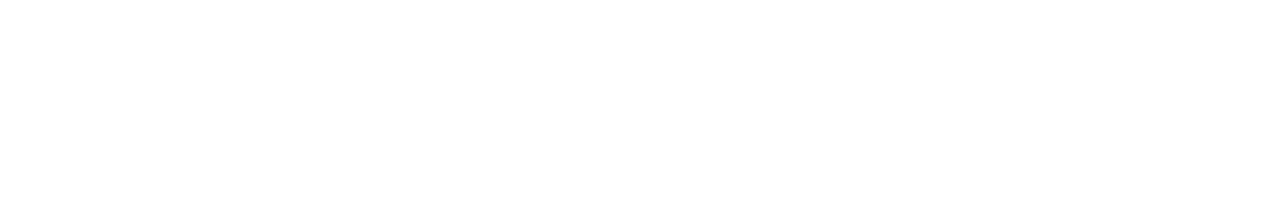
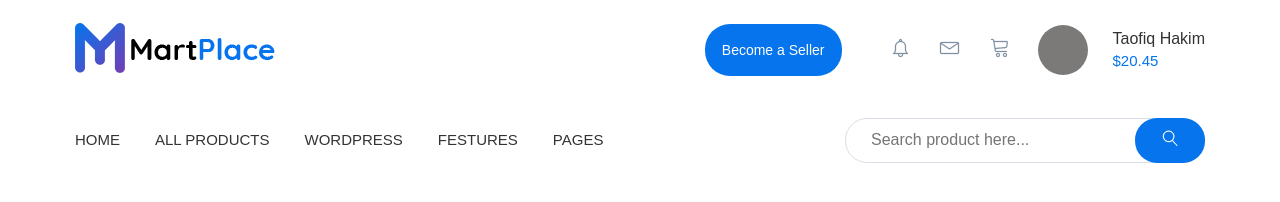
Before and after one commit to Kulikova-Larysa/MartPlace, a website: page app/index.html in a window 1280 px wide. Drawn offline with nearby package versions, Linux system fonts and the light colour scheme; files that its build step writes are made by us from their sources.

Commit message:
added header

```diff
--- a/app/index.html
+++ b/app/index.html
@@ -1,14 +1,102 @@
 <!DOCTYPE html>
 <html lang="en">
+
 <head>
   <meta charset="UTF-8">
   <meta name="viewport" content="width=device-width, initial-scale=1.0">
-  <title>Document</title>
+  <title>MartPlace</title>
+  <link href="https://fonts.googleapis.com/css2?family=Quicksand:wght@400;500;700&display=swap" rel="stylesheet">
   <link rel="stylesheet" href="css/libs.min.css">
   <link rel="stylesheet" href="css/style.min.css">
 </head>
+
 <body>
 
+
+  <heafer class="header">
+    <div class="container">
+      <div class="header__top">
+        <div class="header__logo">
+          <img class="header__logo-img" src="images/logo.png" alt="MartPlace">
+        </div>
+        <div class="header__box">
+          <div class="header__box-block">
+            <a class="header__btn" href="#">
+              Become a Seller
+            </a>
+          </div>
+          <nav class="header__box-block">
+            <li class="header__icons">
+              <a class="icons--link" href="#">
+                <img class="icons--img" src="images/notific.png" alt="icons">
+              </a>
+            </li>
+            <li class="header__icons">
+              <a class="icons--link" href="#">
+                <img class="icons--img" src="images/masseg.png" alt="icons">
+              </a>
+            </li>
+            <li class="header__icons">
+              <a class="icons--link" href="#">
+                <img class="icons--img" src="images/basket.png" alt="icons">
+              </a>
+            </li>
+          </nav>
+          <div class="header__box-block">
+            <div class="header__avatar" style="background-image: url();"></div>
+            <div class="header__name">
+              <a class="header__text">
+                Taofiq Hakim
+              </a>
+              <div class="header__price">
+                $20.45
+              </div>
+            </div>
+          </div>
+        </div>
+      </div>
+    </div>
+    <div class="header__header">
+      <div class="container">
+        <div class="header__bottom">
+          <nav class="header__menu">
+            <li class="header__nav">
+              <a href="" class="header__link">
+                home
+              </a>
+            </li>
+            <li class="header__nav">
+              <a href="" class="header__link">
+                all products
+              </a>
+            </li>
+            <li class="header__nav">
+              <a href="" class="header__link">
+                wordpress
+              </a>
+            </li>
+            <li class="header__nav">
+              <a href="" class="header__link">
+                festures
+              </a>
+            </li>
+            <li class="header__nav">
+              <a href="" class="header__link">
+                pages
+              </a>
+            </li>
+          </nav>
+          <form class="header__form" action="">
+            <input class="header__search" type="text" placeholder="Search product here...">
+            <button class="header__submit">
+              <img class="submit--search" src="images/search.png" alt="">
+            </button>
+          </form>
+        </div>
+      </div>
+     </div>
+    </div>
+  </heafer>
 
 
 
@@ -16,4 +104,5 @@
   <script src="js/libs.min.js"></script>
   <script src="js/main.min.js"></script>
 </body>
+
 </html>
--- /dev/null
+++ b/app/scss/_global.scss
@@ -0,0 +1,28 @@
+html {
+  box-sizing: border-box;
+}
+
+*,
+*::before,
+*::after {
+  box-sizing: inherit;
+}
+
+body {
+  font-family: 'Quicksand-Regular', sans-serif;
+}
+
+.container {
+  max-width: 1160px;
+  padding: 0 15px;
+  margin: 0 auto;
+}
+
+ul,
+li {
+  list-style: none;
+}
+
+a {
+  text-decoration: none;
+}
--- /dev/null
+++ b/app/scss/_vars.scss
@@ -0,0 +1,3 @@
+$bg: #eef1f3;
+$button: #0674ec;
+$text: #333333;
--- /dev/null
+++ b/app/scss/fonts.scss
@@ -0,0 +1,23 @@
+@font-face {
+  font-family: 'Quicksand-Bold', sans-serif;
+  src: url(../fonts/Quicksand-Bold.woff2) format('woff2'),
+       url(../fonts/Quicksand-Bold.woff) format('woff');
+  font-weight: 700;
+  font-display: swap;
+}
+
+@font-face {
+  font-family: 'Quicksand-Medium', sans-serif;
+  src: url(../fonts/Quicksand-Medium.woff2) format('woff2'),
+       url(../fonts/Quicksand-Medium.woff) format('woff');
+  font-weight: 500;
+  font-display: swap;
+}
+
+@font-face {
+  font-family: 'Quicksand-Regular', sans-serif;
+  src: url(../fonts/Quicksand-Regular.woff2) format('woff2'),
+       url(../fonts/Quicksand-Regular.woff) format('woff');
+  font-weight: 400;
+  font-display: swap;
+}
--- a/app/scss/style.scss
+++ b/app/scss/style.scss
@@ -1,9 +1,102 @@
-html {
-  box-sizing: border-box;
+@import '_global';
+@import '_vars';
+@import 'fonts';
+
+
+.header {
+  background-color: $bg;
+  &__top {
+    display: flex;
+    justify-content: space-between;
+    align-items: center;
+    height: 100px;
+  }
+  &__box {
+    display: flex;
+    &-block {
+      display: flex;
+      align-items: center;
+    }
+  }
+  &__btn {
+    font-size: 14px;
+    line-height: 28px;
+    color: #fff;
+    padding: 12px 17px;
+    background-color: $button;
+    border-radius: 25px;
+    margin-right: 50px;
+  }
+  &__icons {
+    margin-right: 30px;
+  }
+  &__avatar {
+    width: 50px;
+    height: 50px;
+    border-radius: 50%;
+    background-color: #7c7979;
+    margin-right: 25px;
+  }
+  &__name {
+    line-height: 22px;
+  }
+  &__text {
+    font-size: 16px;
+    font-weight: 500;
+    color: $text;
+  }
+  &__price {
+    font-size: 15px;
+    font-weight: 400;
+    color: $button;
+  }
+  &__bottom {
+    display: flex;
+    justify-content: space-between;
+    height: 80px;
+    align-items: center;
+  }
+  &__menu {
+    display: flex;
+  }
+  &__nav {
+    margin-right: 35px;
+  }
+  &__link {
+    text-transform: uppercase;
+    color: $text;
+    font-size: 15px;
+    font-weight: 500;
+    line-height: 42px;
+  }
+  &__form {
+    width: 360px;
+    position: relative;
+    input {
+      display: block;
+      width: 100%;
+      height: 45px;
+      border: 1px solid #d9dfe5;
+      border-radius: 22px;
+      padding-left: 25px;
+      padding-right: 70px;
+    }
+    &::placeholder {
+      color: #898f96;
+      font-size: 15px;
+      line-height: 30px;
+      font-weight: 400;
+    }
+  }
+  &__submit {
+    position: absolute;
+    border: none;
+    background-color: $button;
+    color: #fff;
+    width: 70px;
+    height: 45px;
+    border-radius: 22px;
+    right: 0;
+    top: 0;
+  }
 }
-
-*,
-*::before,
-*::after {
-  box-sizing: inherit;
-}
```
Also changed, not shown: app/fonts/Quicksand-Bold.woff (added), app/fonts/Quicksand-Bold.woff2 (added), app/fonts/Quicksand-Medium.woff (added), app/fonts/Quicksand-Medium.woff2 (added), app/fonts/Quicksand-Regular.woff (added), app/fonts/Quicksand-Regular.woff2 (added), app/images/basket.png (added), app/images/logo.png (added), app/images/masseg.png (added), app/images/notific.png (added), app/images/search.png (added).
